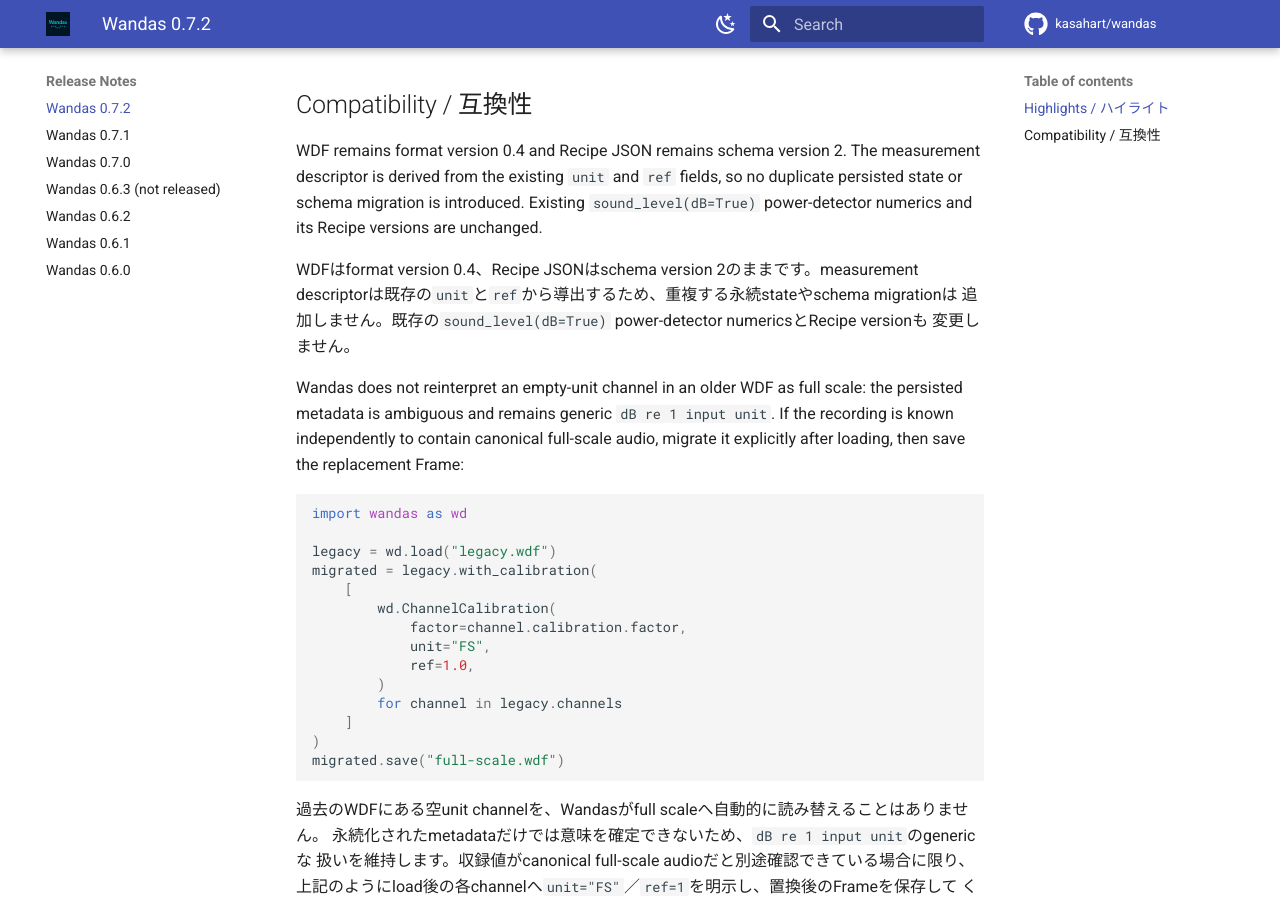
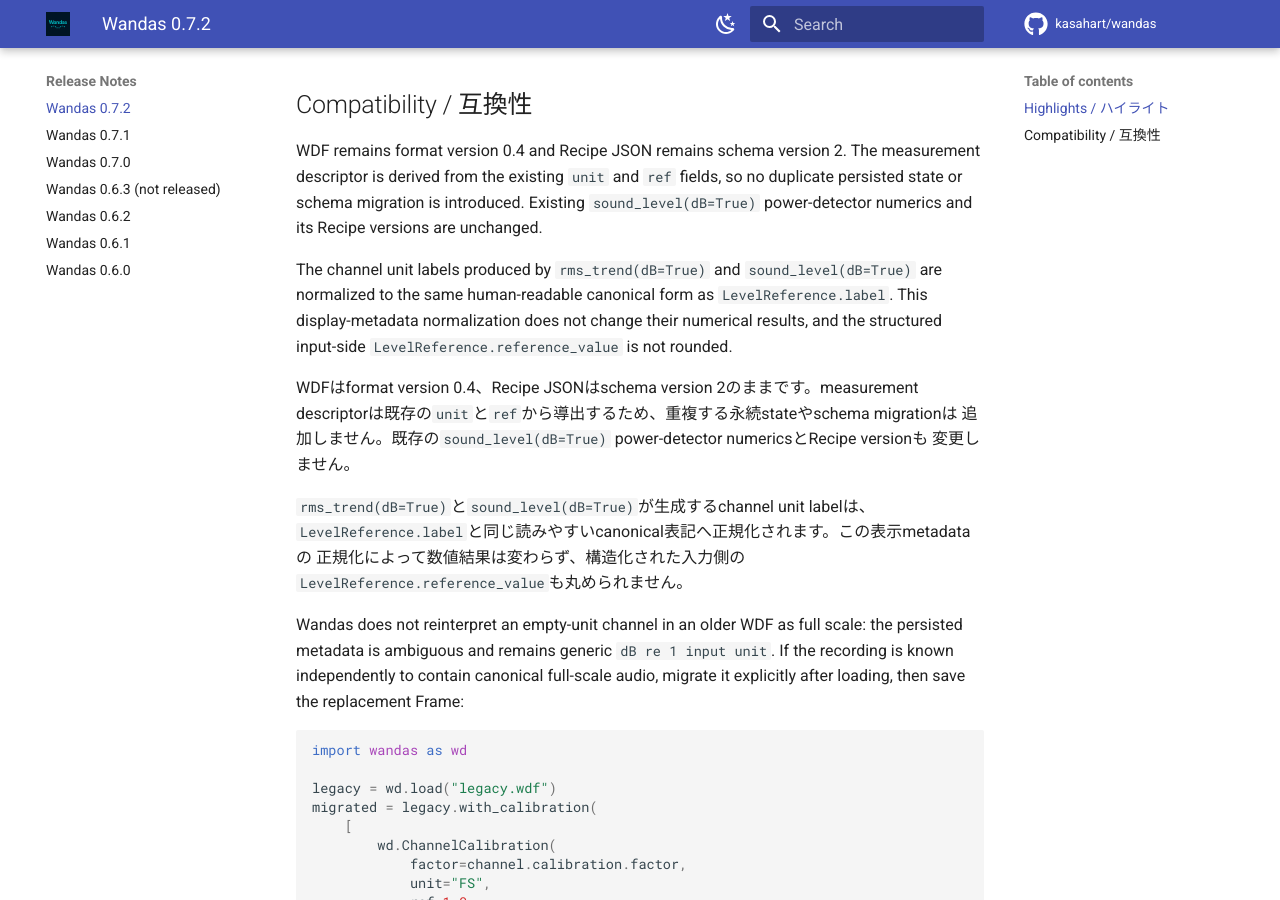
Before and after one commit to kasahart/wandas, an MkDocs documentation site: the page built from docs/src/release-notes/v0.7.2.md, in a window 1280 px wide and 900 px high, scrolled down 983 px. Built offline with MkDocs 1.6.1 and Material for MkDocs 9.7.7, drawn with Linux system fonts in a browser that asks for light colours; comment, search, counter and statistics services are not loaded.

Commit message:
Clarify canonical level labels

```diff
--- a/docs/src/release-notes/v0.7.2.md
+++ b/docs/src/release-notes/v0.7.2.md
@@ -39,10 +39,21 @@ no duplicate persisted state or schema migration is introduced. Existing
 `sound_level(dB=True)` power-detector numerics and its Recipe versions are
 unchanged.
 
+The channel unit labels produced by `rms_trend(dB=True)` and
+`sound_level(dB=True)` are normalized to the same human-readable canonical form
+as `LevelReference.label`. This display-metadata normalization does not change
+their numerical results, and the structured input-side
+`LevelReference.reference_value` is not rounded.
+
 WDFはformat version 0.4、Recipe JSONはschema version 2のままです。measurement
 descriptorは既存の`unit`と`ref`から導出するため、重複する永続stateやschema migrationは
 追加しません。既存の`sound_level(dB=True)` power-detector numericsとRecipe versionも
 変更しません。
+
+`rms_trend(dB=True)`と`sound_level(dB=True)`が生成するchannel unit labelは、
+`LevelReference.label`と同じ読みやすいcanonical表記へ正規化されます。この表示metadataの
+正規化によって数値結果は変わらず、構造化された入力側の
+`LevelReference.reference_value`も丸められません。
 
 Wandas does not reinterpret an empty-unit channel in an older WDF as full
 scale: the persisted metadata is ambiguous and remains generic `dB re 1 input
```
Also changed, not shown: 1 other file.
